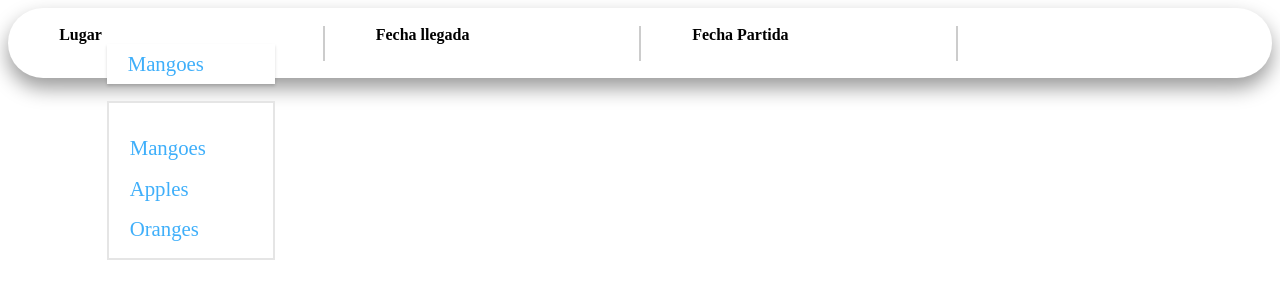
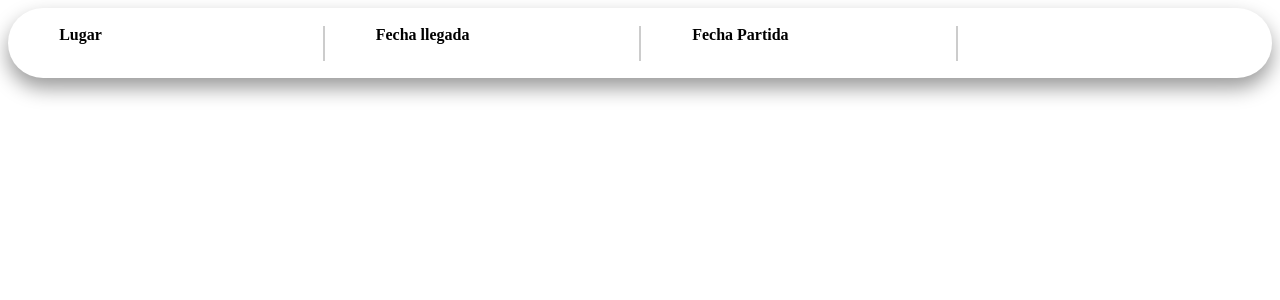
Before and after one commit to matiassemelman/storybook, a React (Vite) app: page / in a window 1280 px wide. Shown: the top 300 px of the page. Built offline with nearby package versions, Linux system fonts and the light colour scheme.

Commit message:
Comment the dropdown comp, cleaning the master branch

```diff
--- a/src/components/queries/BookQueries.jsx
+++ b/src/components/queries/BookQueries.jsx
@@ -8,7 +8,7 @@ const BookQueries = ({ text, className, onClick }) => {
     <QueryBarContainer>
       <QueryBarItem>
         <QueryBarLabel>Lugar</QueryBarLabel>
-       <Dropdown/>
+       {/* <Dropdown/> */}
 
       </QueryBarItem>
       <QueryBarItem>
```
